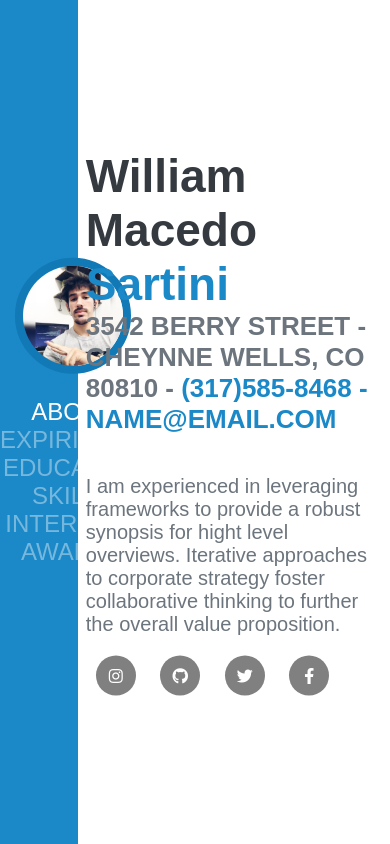
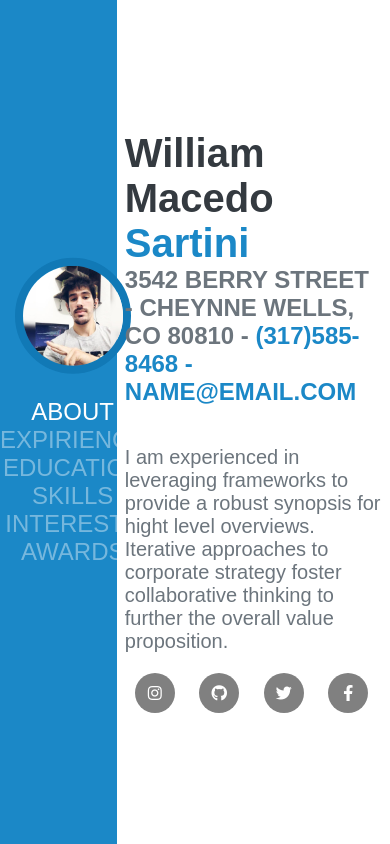
Before and after one commit to william-ms/dankicode-frontend, a PHP site: page / in a window 390 px wide. Run offline with PHP 8.4, Linux system fonts and the light colour scheme; some libraries are stand-ins or nearby versions; some web fonts are replaced.

Commit message:
05.landing-page v1.2

```diff
--- a/05.landing-page/style.css
+++ b/05.landing-page/style.css
@@ -13,7 +13,8 @@ html, body {
   display: flex;
 }
 
-/***************/ /***** SIDEBAR *****/ /***************/
+/********************************************************************************************/
+/*****************************/ /********** SIDEBAR **********/ /****************************/
 
 .sidebar {
   position: fixed;
@@ -58,7 +59,8 @@ html, body {
     opacity: 1;
   }
 
-/***************/ /***** CONTENT *****/ /***************/
+/********************************************************************************************/
+/****************************/ /********** CONTENT **********/ /*****************************/
 .content {
   position: absolute;
   left: 20%;
@@ -117,3 +119,24 @@ html, body {
 .icons-social i {
   line-height: 40px;
 }
+
+/********************************************************************************************/
+/***************************/ /********** RESPONSIVE **********/ /***************************/
+@media screen and (max-width: 768px) {
+  .sidebar {
+    width: 30%;
+  }
+
+  .content {
+    width: 70%;
+    left: 30%;
+  }
+
+  .description h2 {
+    font-size: 40px;
+  }
+
+  .description h3 {
+    font-size: 24px;
+  }
+}
```
